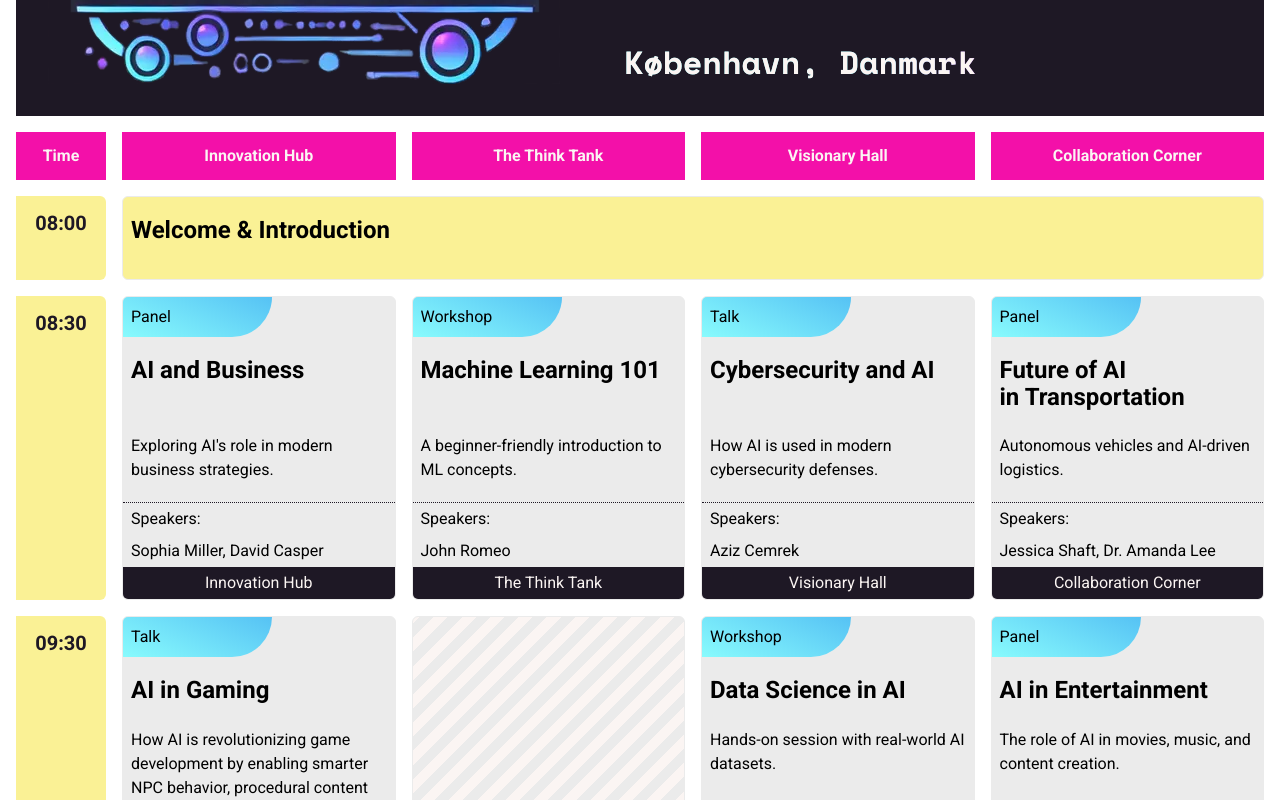
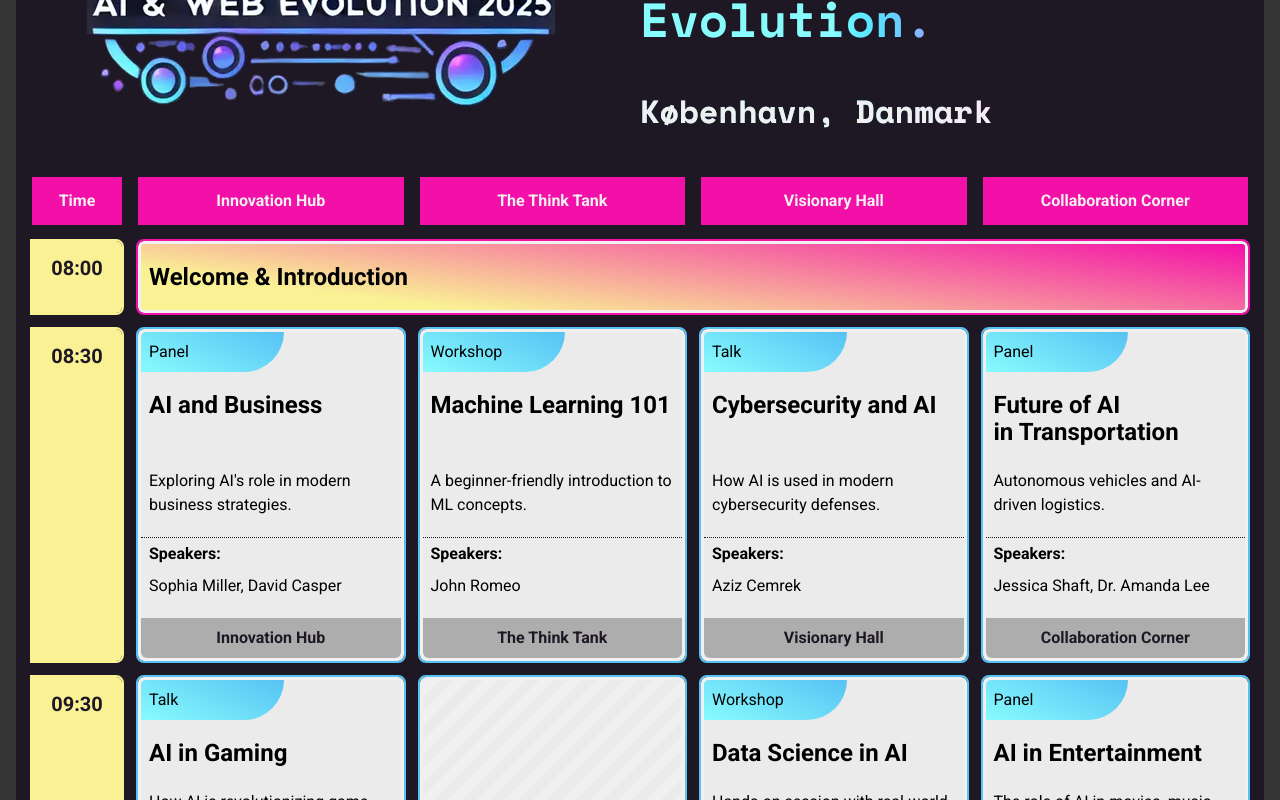
Before and after one commit to MatthiasKaesch/event-table, a React (Vite) app: page / in a window 1280 px wide. Shown: the part 460-1260 px from the top of the page. Built offline with nearby package versions, Linux system fonts and the light colour scheme.

Commit message:
update styling

```diff
--- a/src/App.scss
+++ b/src/App.scss
@@ -10,15 +10,19 @@ p,
   font-family: Roboto, sans-serif;
 }
 
+body {
+  background-color: var.$background-dark;
+}
+
 .wrapper {
   width: calc(100% - 20px);
   margin: 0 auto;
-  /* background-color: var.$black; */
+  background-color: var.$black;
 
   @media (min-width: var.$bp-desktop) {
     width: calc(100% - 32px);
     max-width: 1680px;
-    padding: 0 0 3.75rem;
+    padding: 0 1rem 3.75rem;
   }
 }
 
--- a/src/Timeslot.jsx
+++ b/src/Timeslot.jsx
@@ -32,7 +32,7 @@ const Timeslot = ({ time, events, rooms, isGlobal }) => {
               {event.speakers?.filter((speaker) => speaker.trim() !== '')
                 .length > 0 && (
                 <div className="panel_speakers">
-                  <p className="panel_speakers__text">Speakers:</p>
+                  <p className="panel_speakers__text title">Speakers:</p>
                   <p className="panel_speakers__text">
                     {event.speakers.join(', ')}
                   </p>
--- a/src/Timeslot.scss
+++ b/src/Timeslot.scss
@@ -23,6 +23,7 @@
 
   @media (min-width: var.$bp-desktop) {
     background-color: var.$tertiary;
+    outline: 2px solid var.$tertiary;
     border-top-right-radius: var.$borderR;
     border-bottom-right-radius: var.$borderR;
     text-align: center;
@@ -46,7 +47,6 @@
 
     //stretch over width of parent grid
     grid-column: 2/-1;
-
     //create inner grid-rows for the single events (subgrid)
     grid-template-rows: repeat(4, auto);
 
@@ -61,11 +61,10 @@
     display: grid;
     grid-template-rows: subgrid;
     grid-row: span 5;
-    overflow: hidden;
+    border-radius: var.$borderR;
 
-    margin-top: var.$grid-gap;
-    border-radius: var.$borderR;
-    border: 1px solid var.$background-light;
+    border: var.$border-width solid var.$white;
+    outline: var.$outline-width solid var.$secondary;
     background-color: var.$background-light;
 
     @media (min-width: var.$bp-desktop) {
@@ -75,8 +74,9 @@
     &.global {
       grid-column: 1/-1;
       align-items: center;
-      background-color: var.$tertiary;
-      padding-bottom: var.$grid-gap;
+      background: linear-gradient(7deg, var.$tertiary 20%, var.$primary);
+      border: var.$border-width solid var.$white;
+      outline: var.$outline-width solid var.$primary;
     }
 
     &.empty {
@@ -100,8 +100,7 @@
 
   &_title,
   &_speakers__text,
-  &_description,
-  &_roomInfo {
+  &_description {
     padding: 0.25rem 0.5rem;
   }
 
@@ -112,6 +111,7 @@
     max-width: 175px;
     background: linear-gradient(25deg, var.$highlight, var.$secondary);
     border-bottom-right-radius: calc(var.$borderR * 8);
+    border-top-left-radius: var.$borderR;
   }
 
   &_title {
@@ -124,6 +124,11 @@
   &_speakers {
     margin-top: var.$grid-gap;
     border-top: 1px dotted var.$black;
+    padding-bottom: 1rem;
+
+    & .title {
+      font-weight: 700;
+    }
 
     &__text {
       margin: 0;
@@ -131,8 +136,12 @@
   }
 
   &_roomInfo {
-    background-color: var.$black;
-    color: var.$white;
+    padding: 0.5rem;
+    background-color: var.$background-medium;
+    color: var.$black;
     text-align: center;
+    font-weight: 700;
+    border-bottom-right-radius: var.$borderR;
+    border-bottom-left-radius: var.$borderR;
   }
 }
--- a/src/global_styling/_variables.scss
+++ b/src/global_styling/_variables.scss
@@ -3,9 +3,9 @@ $primary: #f310a9;
 $secondary: #56c2f4;
 $tertiary: #faf195;
 $black: #1e1825;
-$white: #fbf5f3;
+$white: #f0f0f0;
 $background-light: #ebebeb;
-$background-medium: #868686;
+$background-medium: #adadad;
 $background-dark: #353535;
 $highlight: #88fbfd;
 
@@ -17,3 +17,7 @@ $borderR: 6px;
 
 //breakpoints
 $bp-desktop: 1140px;
+
+//frame border sizes
+$border-width: 3px;
+$outline-width: 2px;
```
